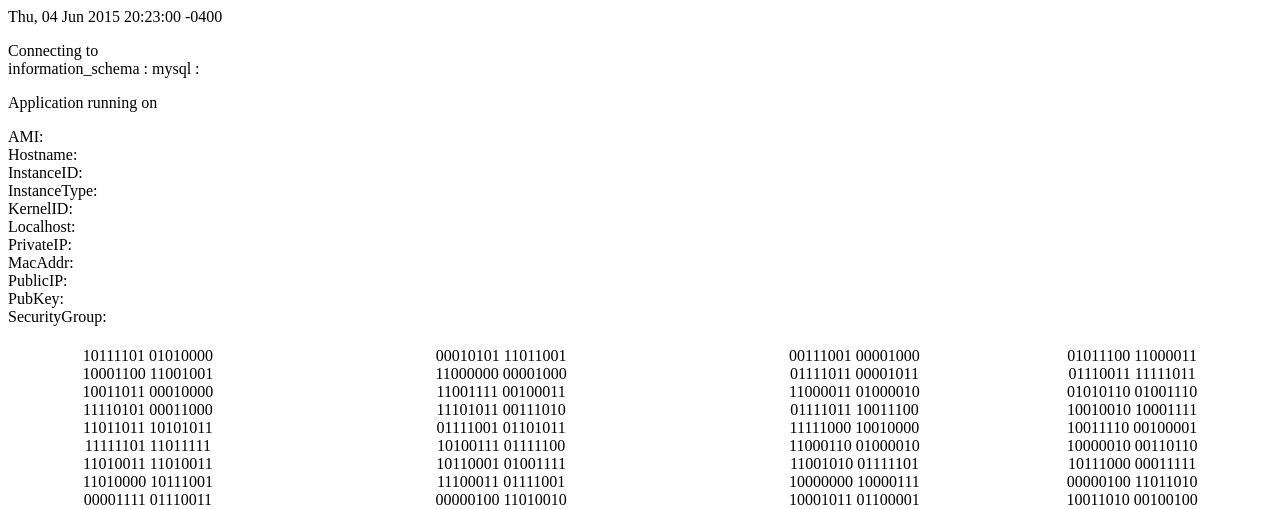
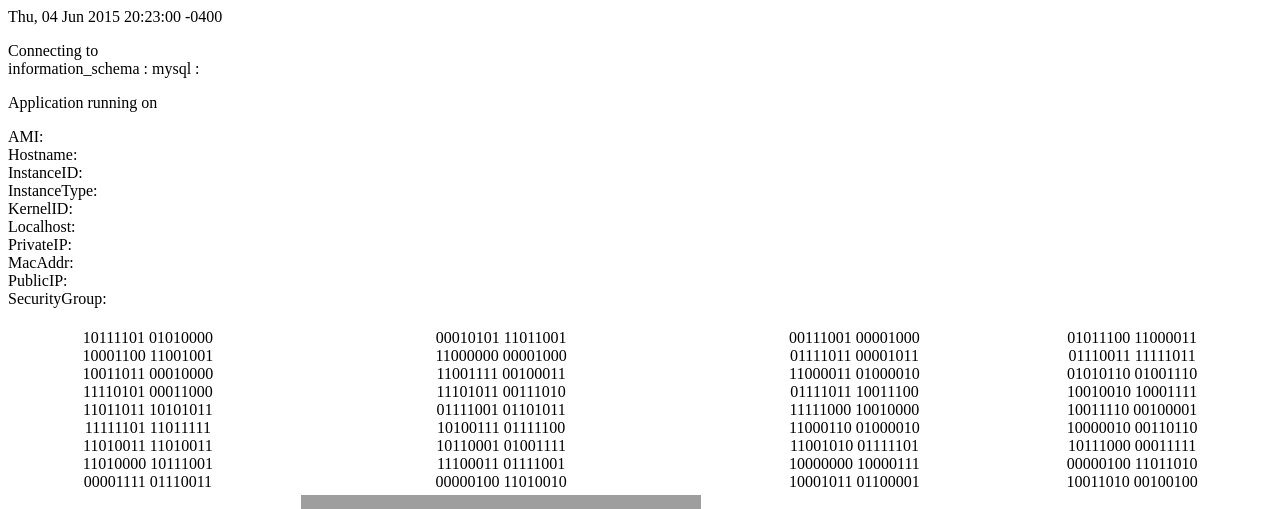
Before and after one commit to stelligent/stelligent_demo, a PHP site: page / in a window 1280 px wide. Shown: the top 509 px of the page. Run offline with PHP 8.4, Linux system fonts and the light colour scheme; data that the repository does not hold is empty; grey boxes are pictures that could not be loaded.

Commit message:
metadata

```diff
--- a/codedeploy/index.php
+++ b/codedeploy/index.php
@@ -39,8 +39,6 @@
         echo exec('curl http://169.254.169.254/latest/meta-data/mac');
         echo "<br></b> PublicIP: <b>";
         echo exec('curl http://169.254.169.254/latest/meta-data/public-ipv4');
-        echo "<br></b> PubKey: <b>";
-        echo exec('curl http://169.254.169.254/latest/meta-data/public-keys');
         echo "<br></b> SecurityGroup: <b>";
         echo exec('curl http://169.254.169.254/latest/meta-data/security-groups');
  	echo "<br><p><table border=0 width=100%><tr>";
```
